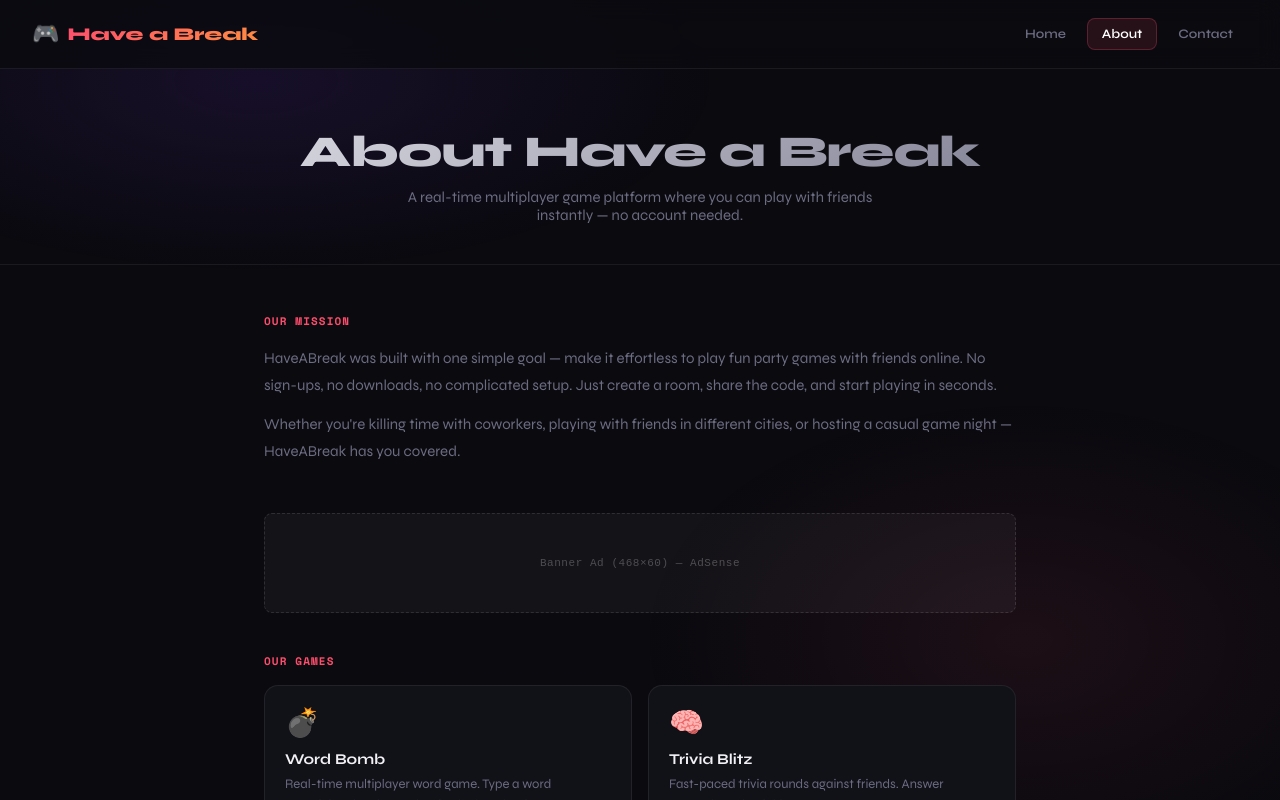
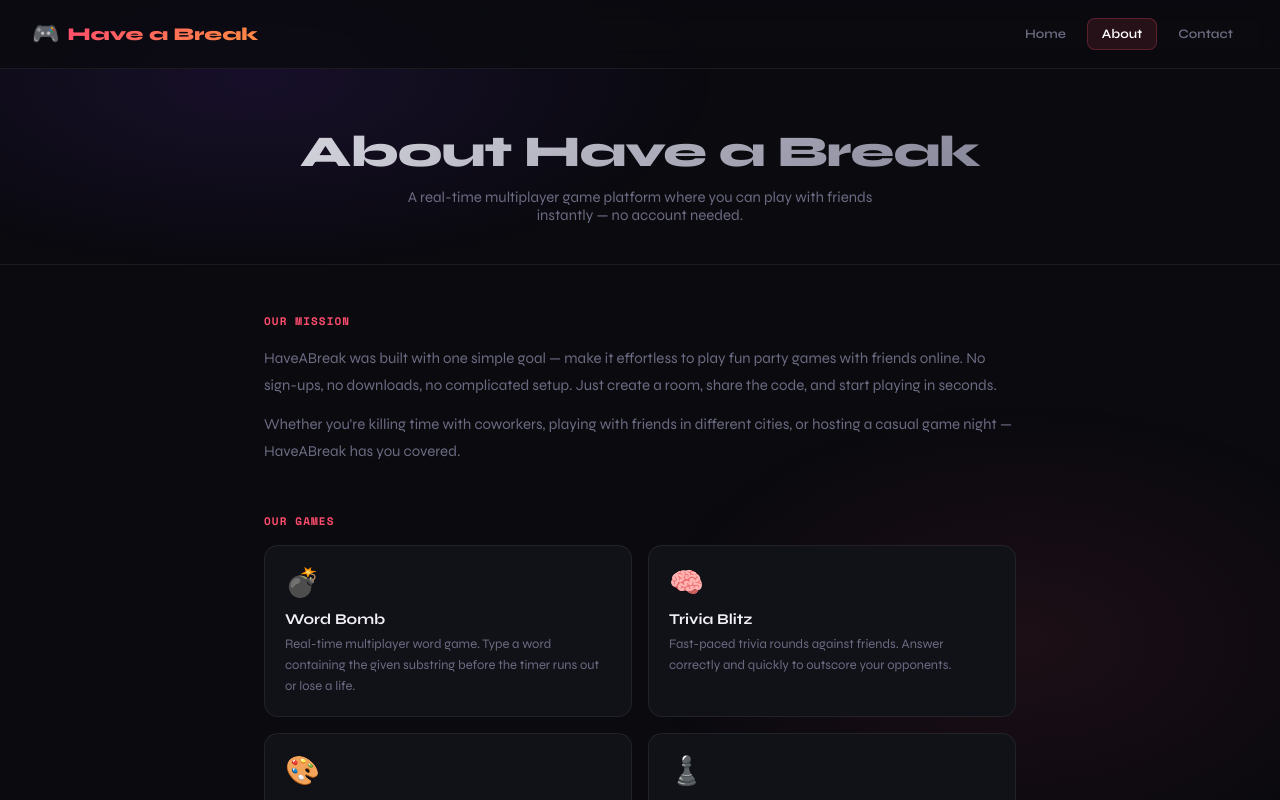
Before and after one commit to khushalmajoka/haveabreak-client, a React (Create React App) app: page /about in a window 1280 px wide. Shown: the top 800 px of the page. Built offline with nearby package versions, Linux system fonts and the light colour scheme; no server answers.

Commit message:
removed adbanners placeholder and corrected example data

```diff
--- a/src/data/howToPlay.js
+++ b/src/data/howToPlay.js
@@ -55,7 +55,7 @@ export const HOW_TO_PLAY_GAMES = {
       title: 'Example Round',
       steps: [
         { player: 'Player 1', substring: 'OU', word: 'compound ✓', note: 'Valid, contains "ou"' },
-        { player: 'Player 2', substring: 'MP', word: 'example ✗', note: 'Invalid, "example" has no "mp"' },
+        { player: 'Player 2', substring: 'MP', word: 'mapping ✗', note: 'Invalid, "mapping" has no "mp"' },
         { player: 'Player 2', note: 'Loses 1 life!' },
         { player: 'Player 3', substring: 'ST', word: 'castle ✓', note: 'Valid, contains "st"' },
       ],
--- a/src/pages/About.js
+++ b/src/pages/About.js
@@ -35,7 +35,7 @@ export default function About() {
           </p>
         </Section>
 
-        <AdBanner slot="inline" style={{ marginBottom: '40px' }} />
+        {/* <AdBanner slot="inline" style={{ marginBottom: '40px' }} /> */}
 
         {/* Games */}
         <Section label="Our Games">
--- a/src/pages/Contact.js
+++ b/src/pages/Contact.js
@@ -141,7 +141,7 @@ export default function Contact() {
           </button>
         </div>
 
-        <AdBanner slot="inline" style={{ marginTop: '32px' }} />
+        {/* <AdBanner slot="inline" style={{ marginTop: '32px' }} /> */}
 
         {/* Direct contact info */}
         <div style={{
```
